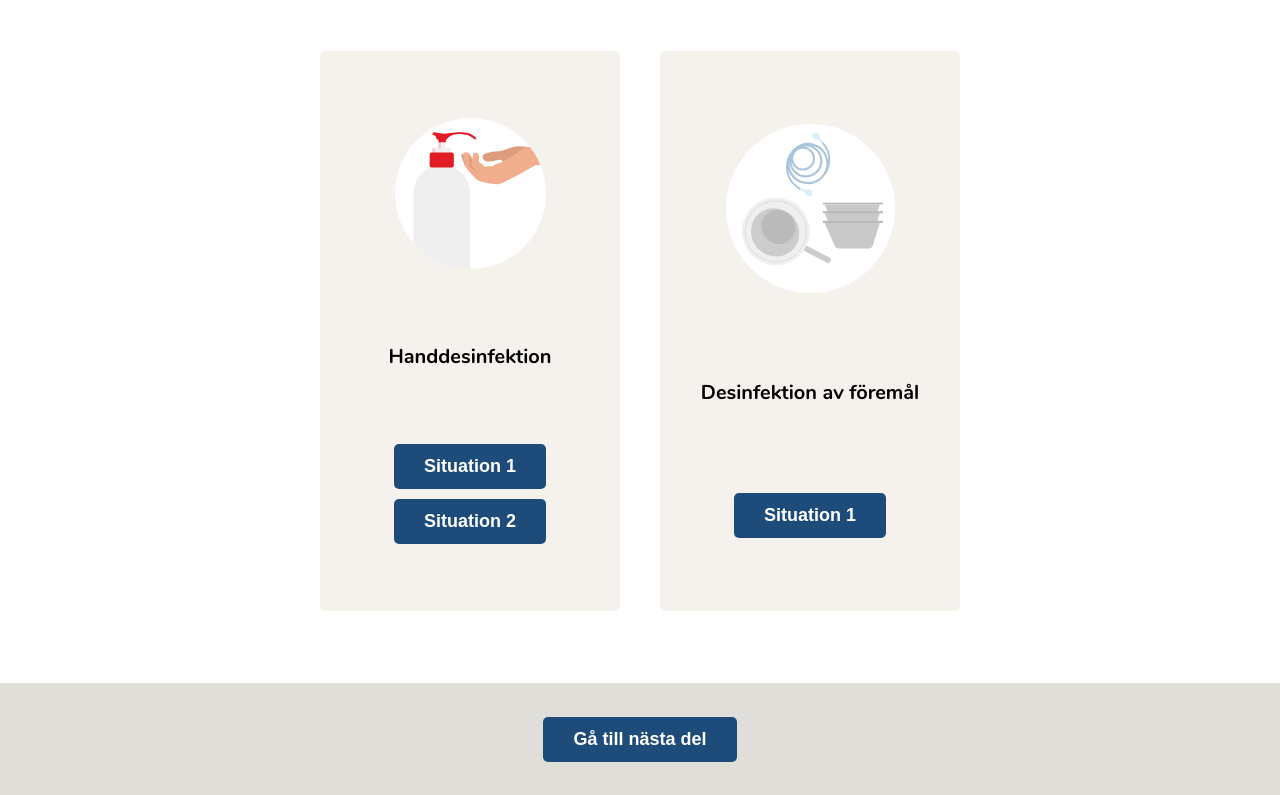
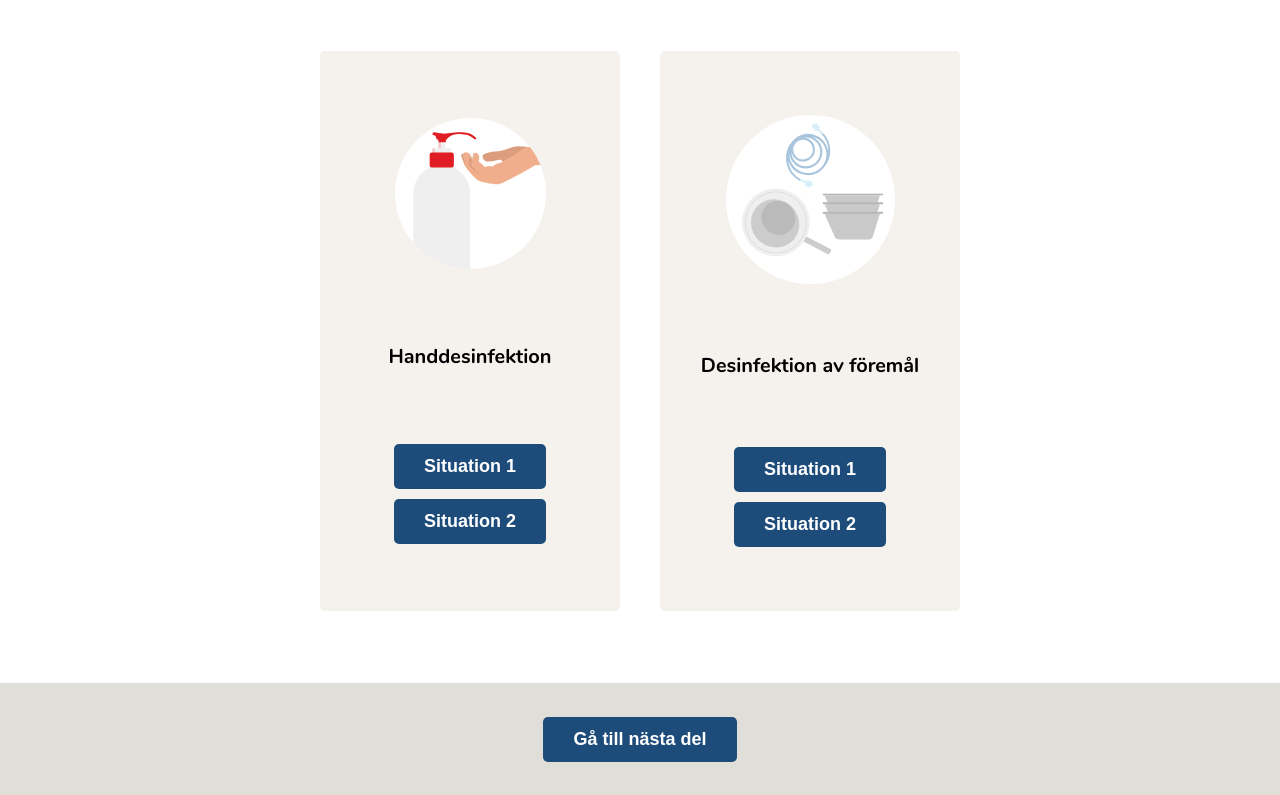
Before and after one commit to ArturLindstrom/learnways-desinfektionsguiden, a Vue app: page /situationer in a window 1280 px wide. Shown: the part 901-1696 px from the top of the page. Built offline with nearby package versions, Linux system fonts and the light colour scheme; what vue3-mq would draw is missing.

Commit message:
layout directory fix

```diff
--- a/src/App.vue
+++ b/src/App.vue
@@ -4,7 +4,7 @@
 </template>
 
 <script setup>
-import FooterComponent from "@/components/FooterComponent.vue";
+import FooterComponent from "@/components/layouts/FooterComponent.vue";
 import { useStore } from 'vuex';
 import { onMounted } from 'vue'
 
--- a/src/assets/situationer/situations.json
+++ b/src/assets/situationer/situations.json
@@ -223,6 +223,57 @@
               }
 
 
+        },
+      {
+        "image": "src/assets/situationer/situation-3-start.svg",
+        "heading": "Olika föremål kan desinfekteras i en disk- och spoldesinfektor.",
+        "id": 1,
+        "end": "Du är klar med situationen. Stäng och gå vidare till nästa.",
+          "dragAndDrop":
+
+              {
+                "question": "Dra föremålen till rätt maskin för att desinfekteras.",
+                "id": 1,
+                "answered": false,
+                "description": "",
+                "dragElements":
+                  [
+                    {
+                      "title": "Hink",
+                      "image": "src/assets/situationer/drag-elements/drag-1.svg"
+                    },
+                    {
+                      "title": "Rondskål",
+                      "image": "src/assets/situationer/drag-elements/drag-2.svg"
+                    },
+                    {
+                      "title": "Sugflaska",
+                      "image": "src/assets/situationer/drag-elements/drag-3.svg"
+                    },
+                    {
+                      "title": "Anesti­utrustning",
+                      "image": "src/assets/situationer/drag-elements/drag-4.svg"
+                    },
+                    {
+                      "title": "Bäcken",
+                      "image": "src/assets/situationer/drag-elements/drag-8.svg"
+                    },
+                    {
+                      "title": "Urinflaska",
+                      "image": "src/assets/situationer/drag-elements/drag-6.svg"
+                    },
+                    {
+                      "title": "Inhalationsutrustning",
+                      "image": "src/assets/situationer/drag-elements/drag-7.svg"
+                    },
+                    {
+                      "title": "Peang",
+                      "image": "src/assets/situationer/drag-elements/drag-5.svg"
+                    }
+                  ]
+              }
+
+
         }
 
       ]
--- a/src/components/FooterComponent.vue
+++ b/src/components/layouts/FooterComponent.vue
@@ -40,7 +40,7 @@
 
 <script setup>
 import {useRoute, useRouter} from 'vue-router';
-import ButtonComponent from './ButtonComponent.vue';
+import ButtonComponent from '@/components/ButtonComponent.vue';
 const route = useRoute();
 
 </script>
--- a/src/components/rooms/RoomComponent.vue
+++ b/src/components/rooms/RoomComponent.vue
@@ -37,7 +37,7 @@
 
 <script setup>
 import { ref, onMounted, onBeforeUnmount, computed} from 'vue'
-import MainComponent from '../MainComponent.vue';
+import MainComponent from '@/components/layouts/MainComponent.vue';
 import SliderComponent from '../slider/SliderComponent.vue';
 import gsap from 'gsap';
 import DialogComponent from './DialogComponent.vue';
--- a/src/components/situations/SituationContent2.vue
+++ b/src/components/situations/SituationContent2.vue
@@ -39,7 +39,7 @@
 import { useStore } from 'vuex';
 import { computed, ref, onMounted } from 'vue';
 import HeadingComponent from '@/components/headings/HeadingComponent.vue';
-import MainComponent from '../MainComponent.vue';
+import MainComponent from '@/components/layouts/MainComponent.vue';
 import QuestionComponent from './QuestionComponent.vue';
 import SubHeadingComponent from '@/components/headings/SubHeadingComponent.vue';
 import ButtonComponent from '../ButtonComponent.vue';
--- a/src/views/DiplomView.vue
+++ b/src/views/DiplomView.vue
@@ -30,10 +30,10 @@
 </template>
 
 <script setup>
-import HeaderComponent from "../components/HeaderComponent.vue";
+import HeaderComponent from "@/components/layouts/HeaderComponent.vue";
 import HeadingComponent from '@/components/headings/HeadingComponent.vue';
 import SubHeadingComponent from '@/components/headings/SubHeadingComponent.vue';
-import MainComponent from "@/components/MainComponent.vue";
+import MainComponent from '@/components/layouts/MainComponent.vue';
 import { ref, computed, onMounted } from "vue";
 import cards from "../assets/diplom/diplom.json"
 import CardWrapper from "../components/cards/CardWrapper.vue"
--- a/src/views/HomeView.vue
+++ b/src/views/HomeView.vue
@@ -22,10 +22,10 @@
 </template>
 
 <script setup>
-import HeaderComponent from "../components/HeaderComponent.vue";
+import HeaderComponent from "@/components/layouts/HeaderComponent.vue";
 import HeadingComponent from '@/components/headings/HeadingComponent.vue';
 import SubHeadingComponent from '@/components/headings/SubHeadingComponent.vue';
-import MainComponent from "@/components/MainComponent.vue";
+import MainComponent from '@/components/layouts/MainComponent.vue';
 import SliderComponent from '@/components/slider/SliderComponent.vue';
 import ButtonComponent from "@/components/ButtonComponent.vue";
 import HomeSlides from '@/assets/home/main/slide/slide.json'
--- a/src/views/OlikaTyperView.vue
+++ b/src/views/OlikaTyperView.vue
@@ -21,10 +21,10 @@
 </template>
 
 <script setup>
-import HeaderComponent from "../components/HeaderComponent.vue";
+import HeaderComponent from "@/components/layouts/HeaderComponent.vue";
 import HeadingComponent from '@/components/headings/HeadingComponent.vue';
 import SubHeadingComponent from '@/components/headings/SubHeadingComponent.vue';
-import MainComponent from "@/components/MainComponent.vue";
+import MainComponent from '@/components/layouts/MainComponent.vue';
 import RoomsComponent from "@/components/rooms/RoomsComponent.vue";
 import { computed } from "vue";
 import { useStore } from "vuex";
--- a/src/views/SituationerView.vue
+++ b/src/views/SituationerView.vue
@@ -21,10 +21,10 @@
 </template>
 
 <script setup>
-import HeaderComponent from "../components/HeaderComponent.vue";
+import HeaderComponent from "@/components/layouts/HeaderComponent.vue";
 import HeadingComponent from '@/components/headings/HeadingComponent.vue';
 import SubHeadingComponent from '@/components/headings/SubHeadingComponent.vue';
-import MainComponent from "@/components/MainComponent.vue";
+import MainComponent from '@/components/layouts/MainComponent.vue';
 import SituationsComponent from "../components/situations/SituationsComponent.vue";
 import { useStore } from "vuex";
 import { computed } from "vue";
```
Also changed, not shown: src/components/MapTest.vue (deleted, +0 -16 lines), src/components/layouts/HeaderComponent.vue (renamed from src/components/HeaderComponent.vue), src/components/layouts/MainComponent.vue (renamed from src/components/MainComponent.vue).
